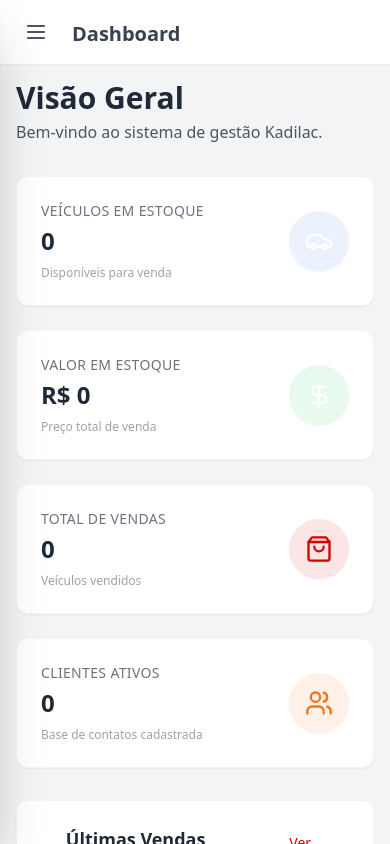
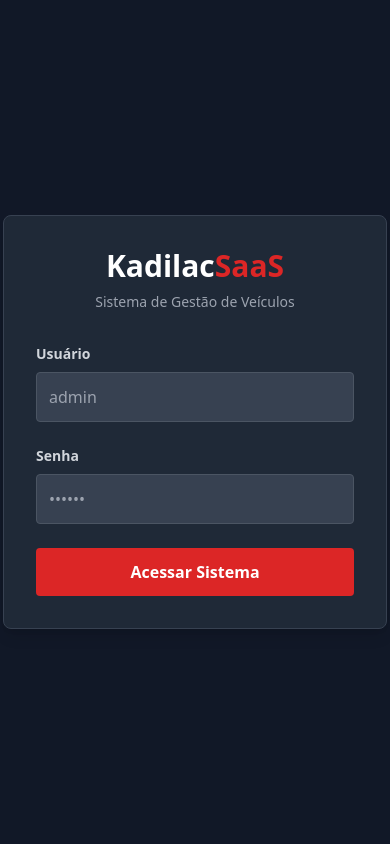
Before and after one commit to Kazo-Kanojo/kadilac-frontend, a React app: page / in a window 390 px wide. Built offline with nearby package versions, Linux system fonts and the light colour scheme; no server answers; the HTML template or start-up script is replaced by a standard one.

Commit message:
corrigindo para funcionar local

```diff
--- a/src/App.jsx
+++ b/src/App.jsx
@@ -1,4 +1,4 @@
-import { useState } from 'react';
+import { useState, useEffect } from 'react';
 import Sidebar from './components/Sidebar';
 import Dashboard from './components/Dashboard';
 import Estoque from './components/Estoque';
@@ -6,12 +6,49 @@ import Clientes from './components/clientes';
 import NovaFicha from './components/NovaFicha';
 import Financeiro from './components/Financeiro';
 import Configuracoes from './components/Configuracoes';
+import Login from './components/Login'; // <--- Importamos o Login
 import { Settings, Menu } from 'lucide-react';
 
 function App() {
+  // Estado de Autenticação
+  const [isAuthenticated, setIsAuthenticated] = useState(false);
+  const [isLoadingAuth, setIsLoadingAuth] = useState(true);
+
+  // Estados do Layout
   const [activeScreen, setActiveScreen] = useState('dashboard');
   const [isSidebarOpen, setIsSidebarOpen] = useState(false);
 
+  // 1. Ao carregar a página, verifica se já tem token salvo
+  useEffect(() => {
+    const token = localStorage.getItem('kadilac_token');
+    if (token) {
+      setIsAuthenticated(true);
+    }
+    setIsLoadingAuth(false);
+  }, []);
+
+  // 2. Função de Login (chamada pelo componente Login)
+  const handleLoginSuccess = () => {
+    setIsAuthenticated(true);
+  };
+
+  // 3. Função de Logout (passada para a Sidebar)
+  const handleLogout = () => {
+    localStorage.removeItem('kadilac_token');
+    localStorage.removeItem('kadilac_user');
+    setIsAuthenticated(false);
+    setActiveScreen('dashboard'); // Reseta a tela para dashboard
+  };
+
+  // Se estiver verificando o token, mostra tela vazia ou loading
+  if (isLoadingAuth) return <div className="h-screen bg-gray-900 flex items-center justify-center text-white">Carregando...</div>;
+
+  // --- SE NÃO TIVER LOGADO, MOSTRA TELA DE LOGIN ---
+  if (!isAuthenticated) {
+    return <Login onLogin={handleLoginSuccess} />;
+  }
+
+  // --- SE TIVER LOGADO, MOSTRA O SISTEMA ORIGINAL ---
   return (
     <div className="flex h-screen w-full bg-gray-100 overflow-hidden font-sans text-gray-800">
 
@@ -20,10 +57,11 @@ function App() {
         setActiveScreen={setActiveScreen}
         isOpen={isSidebarOpen}
         onClose={() => setIsSidebarOpen(false)}
+        onLogout={handleLogout} // <--- Passamos a função de sair
       />
 
       <main className="flex-1 flex flex-col h-screen overflow-hidden relative bg-gray-100 w-full">
-        {/* Header (mantive igual) */}
+        {/* Header */}
         <header className="h-16 bg-white shadow-sm flex items-center px-4 md:px-6 z-10 flex-shrink-0 gap-4">
            <button
              onClick={() => setIsSidebarOpen(true)}
--- a/src/api.js
+++ b/src/api.js
@@ -1,10 +1,37 @@
 import axios from 'axios';
 
-
-export const API_BASE_URL = import.meta.env.VITE_API_URL || 'http://localhost:3001';
+// Garante que a URL aponte para sua VPS (ou localhost se estiver testando local)
+export const API_BASE_URL = import.meta.env.VITE_API_URL || 'http://localhost:5000'; // Ajuste a porta se seu backend rodar na 3001 ou 5000
 
 const api = axios.create({
-  baseURL: API_BASE_URL
+  baseURL: API_BASE_URL,
+  headers: {
+    'Content-Type': 'application/json',
+  },
 });
 
+// --- INTERCEPTOR (O SEGREDO DO SAAS) ---
+// Antes de enviar qualquer pedido, insere o token automaticamente
+api.interceptors.request.use((config) => {
+  const token = localStorage.getItem('kadilac_token');
+  if (token) {
+    config.headers.Authorization = `Bearer ${token}`;
+  }
+  return config;
+});
+
+// Tratamento de erro global (Se o token expirar, desloga o usuário)
+api.interceptors.response.use(
+  (response) => response,
+  (error) => {
+    if (error.response && (error.response.status === 401 || error.response.status === 403)) {
+      // Se der erro de autenticação, limpa o token e recarrega para ir pro login
+      localStorage.removeItem('kadilac_token');
+      localStorage.removeItem('kadilac_user');
+      // window.location.href = '/'; // Opcional: força recarregamento
+    }
+    return Promise.reject(error);
+  }
+);
+
 export default api;
--- a/src/components/Sidebar.jsx
+++ b/src/components/Sidebar.jsx
@@ -1,7 +1,7 @@
-
 import { LayoutDashboard, Car, Users, Wallet, Settings, LogOut, X, FilePlus } from 'lucide-react';
 
-const Sidebar = ({ activeScreen, setActiveScreen, isOpen, onClose }) => {
+// Adicionei 'onLogout' nas props recebidas
+const Sidebar = ({ activeScreen, setActiveScreen, isOpen, onClose, onLogout }) => {
 
   const MenuItem = ({ id, icon: Icon, label }) => (
     <button
@@ -53,7 +53,7 @@ const Sidebar = ({ activeScreen, setActiveScreen, isOpen, onClose }) => {
         <nav className="flex-1 py-6 space-y-1 overflow-y-auto custom-scrollbar">
           <MenuItem id="dashboard" icon={LayoutDashboard} label="Visão Geral" />
 
-          {/* 2. Botão Nova Ficha Adicionado Aqui */}
+          {/* 2. Botão Nova Ficha */}
           <MenuItem id="nova-ficha" icon={FilePlus} label="Nova Ficha" />
 
           <MenuItem id="estoque" icon={Car} label="Veículos" />
@@ -62,8 +62,12 @@ const Sidebar = ({ activeScreen, setActiveScreen, isOpen, onClose }) => {
           <MenuItem id="config" icon={Settings} label="Configurações" />
         </nav>
 
+        {/* RODAPÉ COM BOTÃO DE SAIR ATIVO */}
         <div className="p-4 border-t border-kadilac-400 bg-kadilac-500">
-          <button className="flex items-center gap-3 text-kadilac-200 hover:text-white transition-colors w-full text-sm justify-center md:justify-start">
+          <button
+            onClick={onLogout} // <--- A MÁGICA ACONTECE AQUI
+            className="flex items-center gap-3 text-kadilac-200 hover:text-white transition-colors w-full text-sm justify-center md:justify-start"
+          >
             <LogOut size={16} />
             <span className="font-medium">Sair</span>
           </button>
--- /dev/null
+++ b/src/components/login.jsx
@@ -0,0 +1,88 @@
+import React, { useState } from 'react';
+import api from '../api';
+
+const Login = ({ onLogin }) => {
+  const [username, setUsername] = useState('');
+  const [password, setPassword] = useState('');
+  const [error, setError] = useState('');
+  const [loading, setLoading] = useState(false);
+
+  const handleSubmit = async (e) => {
+    e.preventDefault();
+    setError('');
+    setLoading(true);
+
+    try {
+      // Chama a rota de login do backend SaaS
+      const response = await api.post('/api/login', { username, password });
+
+      const { token, username: user, store_id } = response.data;
+
+      // Salva os dados críticos no navegador
+      localStorage.setItem('kadilac_token', token);
+      localStorage.setItem('kadilac_user', JSON.stringify({ user, store_id }));
+
+      // Avisa o App.jsx que logou com sucesso
+      if (onLogin) onLogin();
+
+    } catch (err) {
+      console.error(err);
+      setError('Usuário ou senha incorretos.');
+    } finally {
+      setLoading(false);
+    }
+  };
+
+  return (
+    <div className="flex items-center justify-center min-h-screen bg-gray-900">
+      <div className="bg-gray-800 p-8 rounded-lg shadow-lg w-96 border border-gray-700">
+        <div className="text-center mb-8">
+          <h1 className="text-3xl font-bold text-white">Kadilac<span className="text-red-600">SaaS</span></h1>
+          <p className="text-gray-400 text-sm mt-2">Sistema de Gestão de Veículos</p>
+        </div>
+
+        {error && (
+          <div className="bg-red-500/10 border border-red-500 text-red-500 text-sm p-3 rounded mb-4 text-center">
+            {error}
+          </div>
+        )}
+
+        <form onSubmit={handleSubmit} className="space-y-6">
+          <div>
+            <label className="block text-gray-300 text-sm font-bold mb-2">Usuário</label>
+            <input
+              type="text"
+              className="w-full p-3 rounded bg-gray-700 text-white border border-gray-600 focus:outline-none focus:border-red-500"
+              placeholder="admin"
+              value={username}
+              onChange={(e) => setUsername(e.target.value)}
+              required
+            />
+          </div>
+
+          <div>
+            <label className="block text-gray-300 text-sm font-bold mb-2">Senha</label>
+            <input
+              type="password"
+              className="w-full p-3 rounded bg-gray-700 text-white border border-gray-600 focus:outline-none focus:border-red-500"
+              placeholder="••••••"
+              value={password}
+              onChange={(e) => setPassword(e.target.value)}
+              required
+            />
+          </div>
+
+          <button
+            type="submit"
+            disabled={loading}
+            className="w-full bg-red-600 hover:bg-red-700 text-white font-bold py-3 rounded transition duration-200 disabled:opacity-50"
+          >
+            {loading ? 'Entrando...' : 'Acessar Sistema'}
+          </button>
+        </form>
+      </div>
+    </div>
+  );
+};
+
+export default Login;
```
